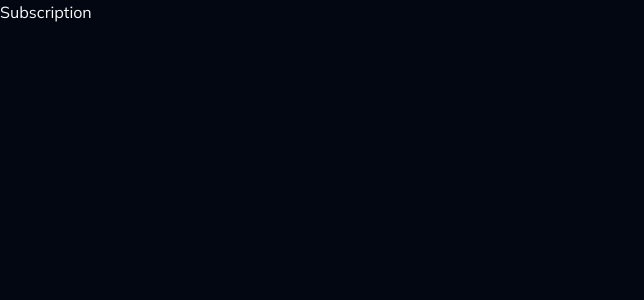
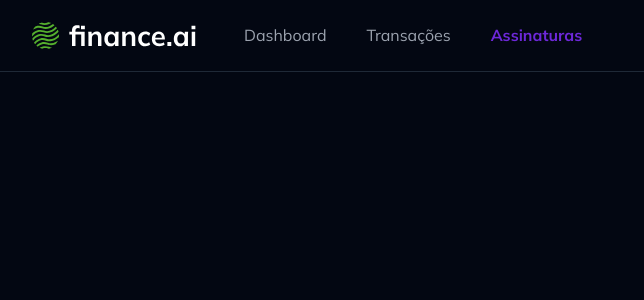
Before and after one commit to GabrielDevLoper/finance-ia, a Next.js app: page /subscription in a window 1280 px wide. Shown: the top 300 px of the page, without its empty margins (0-644 px from the left). Built offline with nearby package versions, Linux system fonts and the light colour scheme.

Commit message:
feat: create navbar

```diff
--- /dev/null
+++ b/app/_components/navbar.tsx
@@ -0,0 +1,53 @@
+"use client";
+
+import { UserButton } from "@clerk/nextjs";
+import Image from "next/image";
+import Link from "next/link";
+import { usePathname } from "next/navigation";
+
+const Navbar = () => {
+  const pathName = usePathname();
+
+  return (
+    <nav className="flex justify-between border-b border-solid px-8 py-4">
+      <div className="flex items-center gap-10">
+        <Image src={"/logo.svg"} width={172} height={39} alt="logo" />
+        <Link
+          href={"/"}
+          className={
+            pathName === "/"
+              ? "font-bold text-primary"
+              : "text-muted-foreground"
+          }
+        >
+          {" "}
+          Dashboard
+        </Link>
+        <Link
+          href={"/transactions"}
+          className={
+            pathName === "/transactions"
+              ? "font-bold text-primary"
+              : "text-muted-foreground"
+          }
+        >
+          Transações
+        </Link>
+        <Link
+          href={"/subscription"}
+          className={
+            pathName === "/subscription"
+              ? "font-bold text-primary"
+              : "text-muted-foreground"
+          }
+        >
+          Assinaturas
+        </Link>
+      </div>
+
+      <UserButton showName />
+    </nav>
+  );
+};
+
+export default Navbar;
--- a/app/page.tsx
+++ b/app/page.tsx
@@ -1,17 +1,15 @@
-import { UserButton } from "@clerk/nextjs";
-import { auth } from "@clerk/nextjs/server";
-import { redirect } from "next/navigation";
+import Navbar from "./_components/navbar";
 
 export default async function Home() {
-  const { userId } = await auth();
+  // const { userId } = await auth();
 
-  if (!userId) {
-    redirect("/login");
-  }
+  // if (!userId) {
+  //   redirect("/login");
+  // }
 
   return (
-    <div className="flex h-full items-center justify-center">
-      <UserButton showName />
-    </div>
+    <>
+      <Navbar />
+    </>
   );
 }
--- a/app/subscription/page.tsx
+++ b/app/subscription/page.tsx
@@ -1,5 +1,7 @@
+import Navbar from "../_components/navbar";
+
 const Subscription = () => {
-    return <h1>Subscription</h1>
-}
+  return <Navbar />;
+};
 
 export default Subscription;
--- a/app/transactions/page.tsx
+++ b/app/transactions/page.tsx
@@ -2,11 +2,15 @@
 import { DataTable } from "../_components/ui/data-table";
 import { transactionColumns } from "./_columns";
 import AddTransactionButton from "../_components/add-transaction-button";
+import Navbar from "../_components/navbar";
 
 const Transaction = async () => {
   const transactions = await db.transaction.findMany({});
 
   return (
+    <>
+      <Navbar />
+
       <div className="space-y-6 p-6">
         {/* titulo */}
         <div className="flex w-full items-center justify-between">
@@ -15,6 +19,7 @@
         </div>
         <DataTable columns={transactionColumns} data={transactions} />
       </div>
+    </>
   );
 };
 
```
Lines whose indentation alone changed are shown as unchanged.
